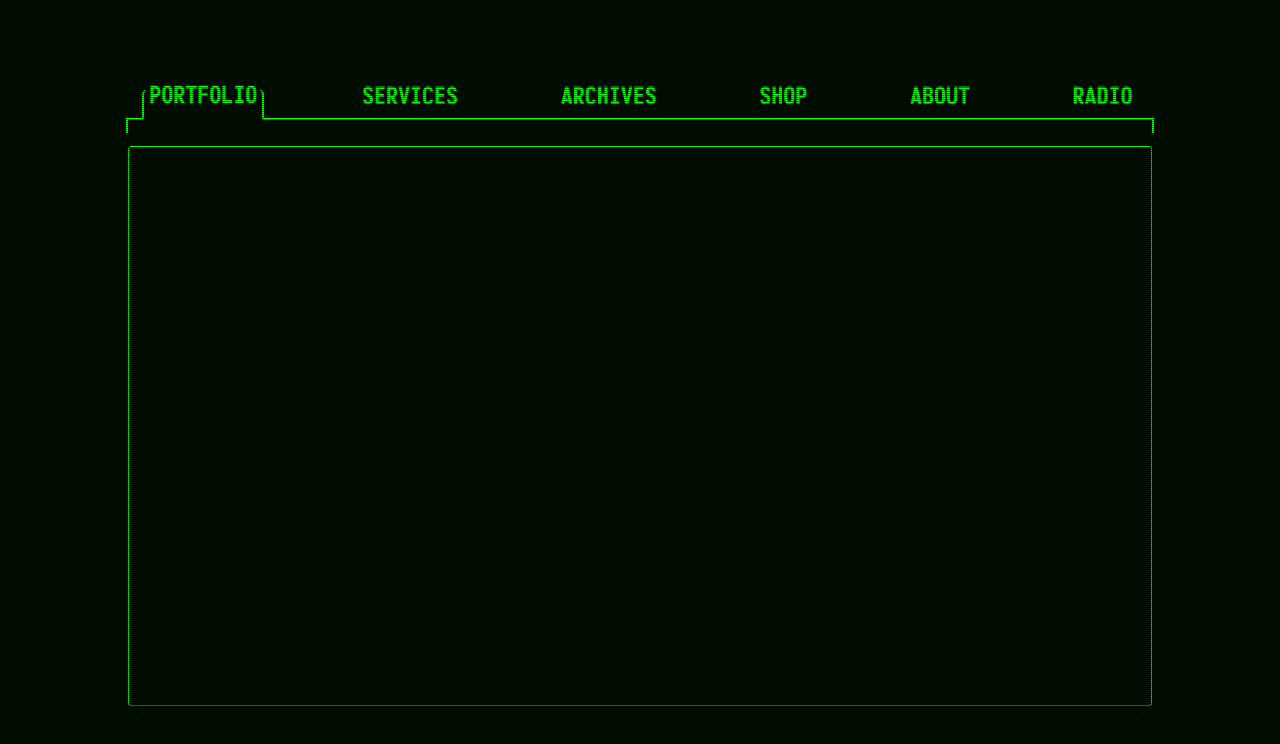
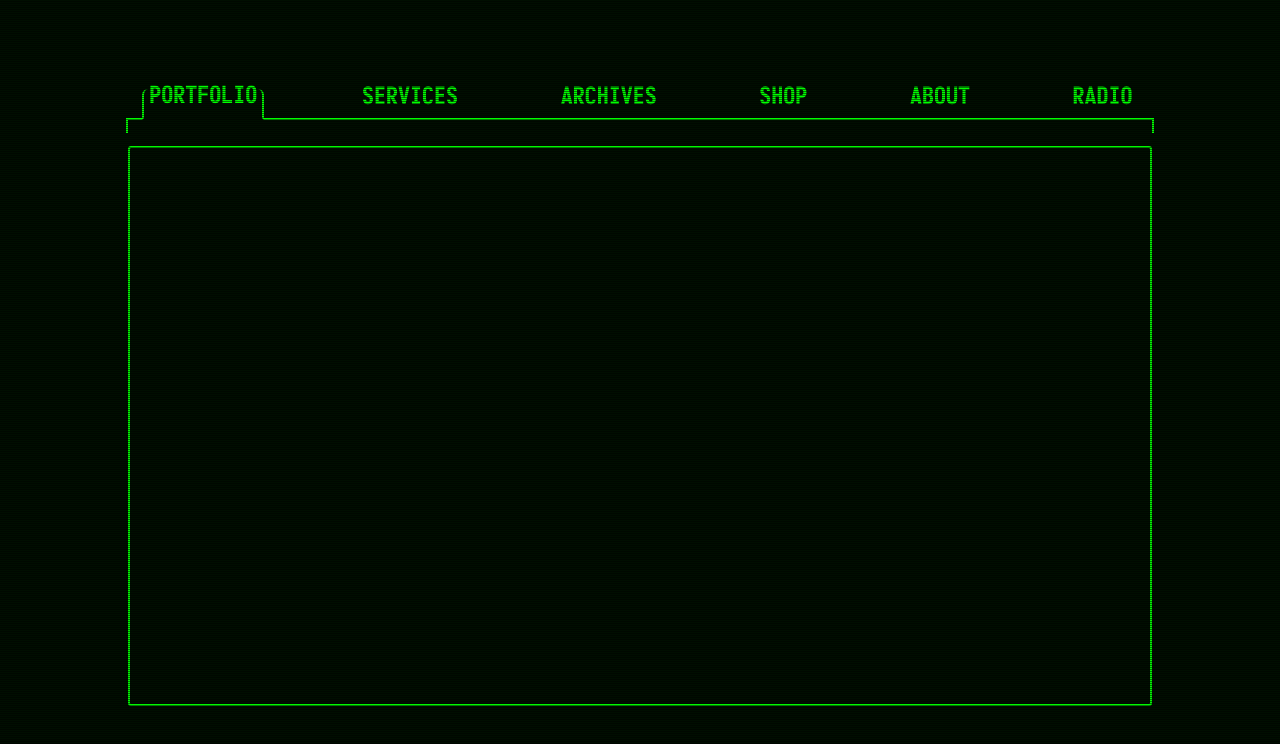
Before and after one commit to JhefAraujo/pip-boy, a plain HTML site: page index.html in a window 1280 px wide. Drawn offline with Linux system fonts and the light colour scheme.

Commit message:
thicker border to main content

```diff
--- a/style.css
+++ b/style.css
@@ -258,7 +258,7 @@ section.main {
     display: block;
     width: 80%;
     height: 70%;
-    border: 1px solid rgb(0, 247, 0);
+    border: 2px solid rgb(0, 247, 0);
     margin-top: 2%;
     border-radius: 3px;
 }
```
